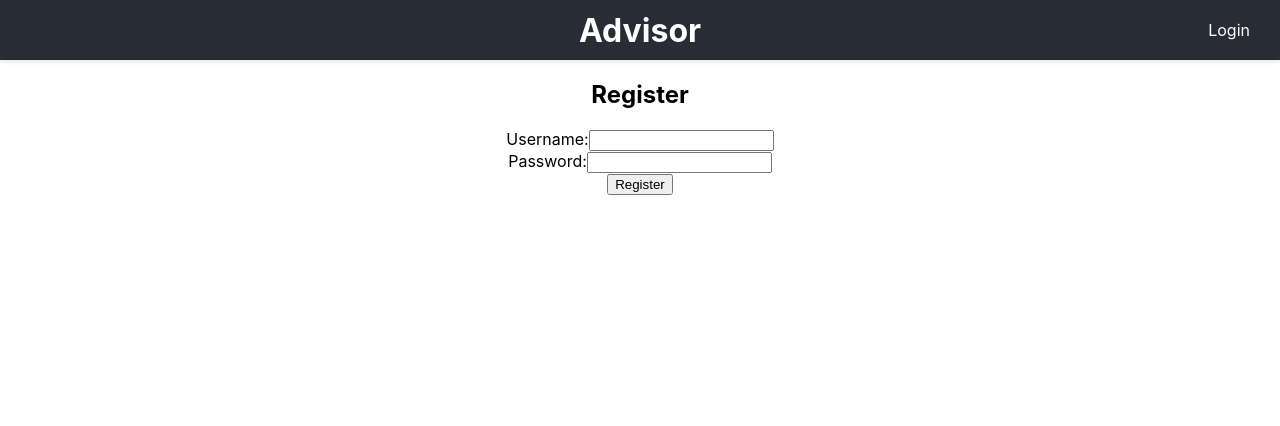
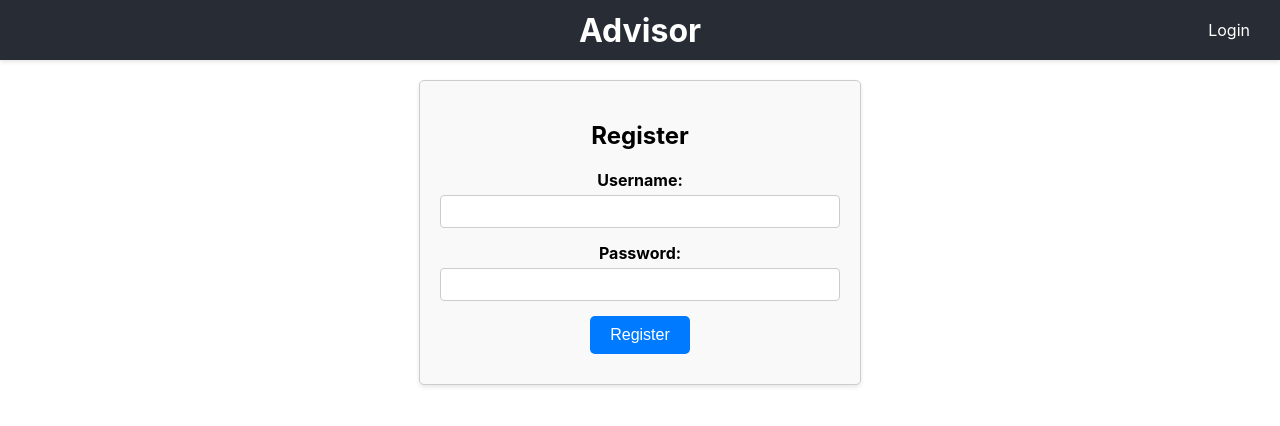
Before and after one commit to InversionSpaces/advisor, a React (Create React App) app in the folder frontend/: page /register in a window 1280 px wide. Shown: the top 426 px of the page. Built offline with nearby package versions, Linux system fonts and the light colour scheme.

Commit message:
Savepoint

```diff
--- /dev/null
+++ b/frontend/src/LoginForm.css
@@ -0,0 +1,58 @@
+form {
+    max-width: 400px;
+    margin: 20px auto;
+    padding: 20px;
+    border: 1px solid #ccc;
+    border-radius: 5px;
+    background-color: #f9f9f9;
+    box-shadow: 0 2px 4px rgba(0, 0, 0, 0.1);
+}
+
+form h2 {
+    text-align: center;
+    margin-bottom: 20px;
+}
+
+form div {
+    margin-bottom: 15px;
+}
+
+form label {
+    display: block;
+    margin-bottom: 5px;
+    font-weight: bold;
+}
+
+form input[type="text"],
+form input[type="password"] {
+    width: 100%;
+    padding: 8px;
+    border: 1px solid #ccc;
+    border-radius: 4px;
+    box-sizing: border-box;
+}
+
+form button {
+    background-color: #007bff;
+    color: white;
+    border: none;
+    padding: 10px 20px;
+    text-align: center;
+    text-decoration: none;
+    display: inline-block;
+    font-size: 16px;
+    margin: 10px auto;
+    cursor: pointer;
+    border-radius: 5px;
+    transition: background-color 0.3s ease;
+    display: block;
+}
+
+form button:hover {
+    background-color: #0056b3;
+}
+
+form p {
+    text-align: center;
+    color: #d9534f;
+}
--- a/frontend/src/LoginForm.js
+++ b/frontend/src/LoginForm.js
@@ -2,6 +2,7 @@ import React, { useState } from 'react';
 import { useNavigate } from 'react-router-dom';
 
 import { BACKEND_URL } from './config';
+import './LoginForm.css';
 
 function LoginForm() {
     const [username, setUsername] = useState('');
--- a/frontend/src/MessageList.css
+++ b/frontend/src/MessageList.css
@@ -75,3 +75,22 @@
     padding: 20px;
     margin: auto;
 }
+
+.load-more-button {
+    background-color: #007bff;
+    color: white;
+    border: none;
+    padding: 10px 20px;
+    text-align: center;
+    text-decoration: none;
+    display: inline-block;
+    font-size: 16px;
+    margin: 10px auto;
+    cursor: pointer;
+    border-radius: 5px;
+    transition: background-color 0.3s ease;
+}
+
+.load-more-button:hover {
+    background-color: #0056b3;
+}
--- a/frontend/src/MessageList.js
+++ b/frontend/src/MessageList.js
@@ -7,105 +7,118 @@ import { BACKEND_URL } from './config';
 
 function MessageList({ refreshTrigger }) {
     const [messages, setMessages] = useState([]);
-    const [loading, setLoading] = useState(true);
+    const [loading, setLoading] = useState(false);
     const [error, setError] = useState(null);
+    const [limit, setLimit] = useState(10); // Initial limit of messages to fetch
+    const [hasMore, setHasMore] = useState(true); // Indicator if there might be more messages
+    const messagesEndRef = useRef(null);
     const navigate = useNavigate();
-    const messagesEndRef = useRef(null);
 
-    // Fetch messages from the API
+    // Function to fetch messages from the backend
     const fetchMessages = async () => {
-        setLoading(true);
         try {
+            setLoading(true);
+            setError(null);
+
+            // Get the authentication token from local storage
             const token = localStorage.getItem('token');
+
             if (!token) {
-                setError('You must be logged in to view messages');
-                setLoading(false);
+                // No token found, redirect to login
                 navigate('/login');
                 return;
             }
 
-            const response = await fetch(`${BACKEND_URL}/api/messages/?limit=10`, {
-                method: 'GET',
+            const response = await fetch(`${BACKEND_URL}/api/messages/?limit=${limit}`, {
                 headers: {
                     'Authorization': `Bearer ${token}`,
-                    'Content-Type': 'application/json',
-                },
+                    'Content-Type': 'application/json'
+                }
             });
 
-            if (response.status === 401) {
-                // Token expired or invalid
-                localStorage.removeItem('token');
-                localStorage.removeItem('refreshToken');
-                setError('Your session has expired. Please log in again.');
-                navigate('/login');
-                return;
-            }
-
             if (!response.ok) {
-                throw new Error(`Failed to fetch messages: ${response.status}`);
+                if (response.status === 401) {
+                    // Unauthorized, redirect to login
+                    localStorage.removeItem('token'); // Clear invalid token
+                    localStorage.removeItem('refreshToken'); // Also clear the refresh token
+                    navigate('/login');
+                    return;
+                }
+                throw new Error(`Error ${response.status}: ${response.statusText}`);
             }
 
             const data = await response.json();
-            // Reverse the messages array so newest messages appear at the bottom
-            const reversedMessages = [...(data.messages || [])].reverse();
-            setMessages(reversedMessages);
-            setError(null);
+            const messages = data.messages?.reverse() || [];
+            // Update state with the messages array
+            setMessages(messages);
+
+            // If we receive fewer messages than requested, we've reached the end
+            setHasMore(messages.length >= limit);
         } catch (err) {
+            setError(`Failed to fetch messages: ${err.message}`);
             console.error('Error fetching messages:', err);
-            setError(err.message || 'An error occurred while fetching messages');
         } finally {
             setLoading(false);
         }
     };
 
-    // Fetch messages on initial load and when refreshTrigger changes
+    // Load messages when component mounts or when refreshTrigger changes
     useEffect(() => {
         fetchMessages();
-    }, [refreshTrigger]);
+    }, [refreshTrigger, limit]);
 
-    // Scroll to bottom when messages change
+    // Scroll to bottom of message list when new messages are loaded
     useEffect(() => {
-        if (messages.length > 0) {
-            scrollToBottom();
+        if (messagesEndRef.current) {
+            messagesEndRef.current.scrollIntoView({ behavior: 'smooth' });
         }
     }, [messages]);
 
-    const scrollToBottom = () => {
-        messagesEndRef.current?.scrollIntoView({ behavior: 'smooth' });
+    // Function to load previous messages
+    const loadPreviousMessages = () => {
+        setLimit(prevLimit => prevLimit + 10); // Increase limit by 10
     };
 
+    // Format date for display
     const formatDate = (dateString) => {
-        if (!dateString) return 'Unknown date';
+        if (!dateString) return 'Unknown';
+
         const date = new Date(dateString);
-        return date.toLocaleString();
+        return date.toLocaleString('en-US', {
+            year: 'numeric',
+            month: 'short',
+            day: 'numeric',
+            hour: '2-digit',
+            minute: '2-digit'
+        });
     };
 
     return (
         <div className="message-list">
-            {loading && <p className="loading">Loading messages...</p>}
-
+            {loading && messages.length === 0 && <p className="loading">Loading messages...</p>}
             {error && <p className="error">{error}</p>}
-
             {!loading && !error && messages.length === 0 && (
                 <p className="no-messages">You don&apos;t have any messages yet.</p>
             )}
-
             {messages.length > 0 && (
                 <ul className="messages">
-                    {messages.map((message, index) => {
-                        const messageClass = message.is_from_user
-                            ? "message-item outgoing"
-                            : "message-item incoming";
-
-                        return (
-                            <li key={message.id || index} className={messageClass}>
-                                <div className="message-content">{message.content}</div>
-                                <div className="message-time">
-                                    Posted: {formatDate(message.posted_time)}
-                                </div>
-                            </li>
-                        );
-                    })}
+                    {hasMore && (
+                        <li className="load-more-container">
+                            <button
+                                className="load-more-button"
+                                onClick={loadPreviousMessages}
+                                disabled={loading}
+                            >
+                                {loading ? 'Loading...' : 'Load More Messages'}
+                            </button>
+                        </li>
+                    )}
+                    {messages.map((message) => (
+                        <li key={message.message_id} className="message-item">
+                            <div className="message-content">{message.content}</div>
+                            <div className="message-time">Posted: {formatDate(message.posted_time)}</div>
+                        </li>
+                    ))}
                     <div ref={messagesEndRef} />
                 </ul>
             )}
--- /dev/null
+++ b/frontend/src/RegistrationForm.css
@@ -0,0 +1,58 @@
+form {
+    max-width: 400px;
+    margin: 20px auto;
+    padding: 20px;
+    border: 1px solid #ccc;
+    border-radius: 5px;
+    background-color: #f9f9f9;
+    box-shadow: 0 2px 4px rgba(0, 0, 0, 0.1);
+}
+
+form h2 {
+    text-align: center;
+    margin-bottom: 20px;
+}
+
+form div {
+    margin-bottom: 15px;
+}
+
+form label {
+    display: block;
+    margin-bottom: 5px;
+    font-weight: bold;
+}
+
+form input[type="text"],
+form input[type="password"] {
+    width: 100%;
+    padding: 8px;
+    border: 1px solid #ccc;
+    border-radius: 4px;
+    box-sizing: border-box;
+}
+
+form button {
+    background-color: #007bff;
+    color: white;
+    border: none;
+    padding: 10px 20px;
+    text-align: center;
+    text-decoration: none;
+    display: inline-block;
+    font-size: 16px;
+    margin: 10px auto;
+    cursor: pointer;
+    border-radius: 5px;
+    transition: background-color 0.3s ease;
+    display: block;
+}
+
+form button:hover {
+    background-color: #0056b3;
+}
+
+form p {
+    text-align: center;
+    color: #d9534f;
+}
--- a/frontend/src/RegistrationForm.js
+++ b/frontend/src/RegistrationForm.js
@@ -3,6 +3,7 @@ import PropTypes from 'prop-types';
 import { useNavigate } from 'react-router-dom';
 
 import { BACKEND_URL } from './config';
+import './RegistrationForm.css';
 
 function RegistrationForm() {
     const [username, setUsername] = useState('');
```
